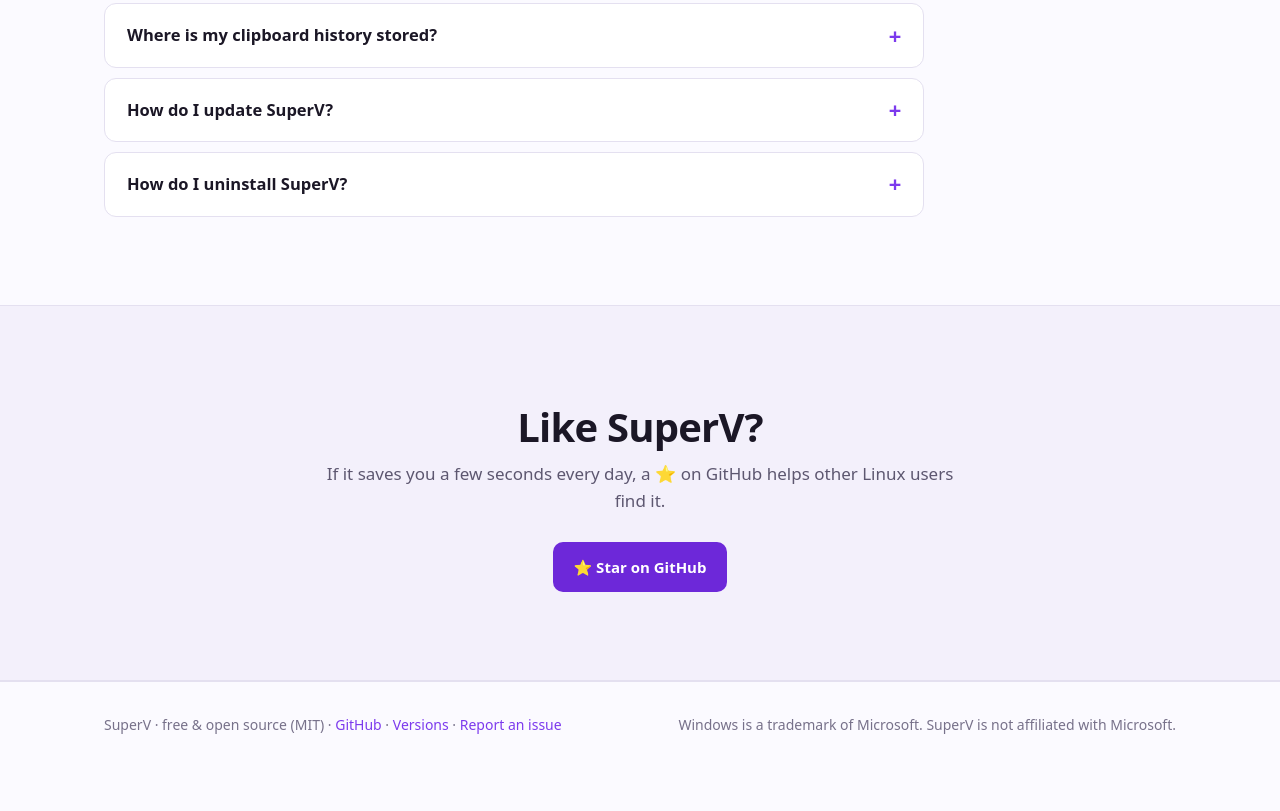
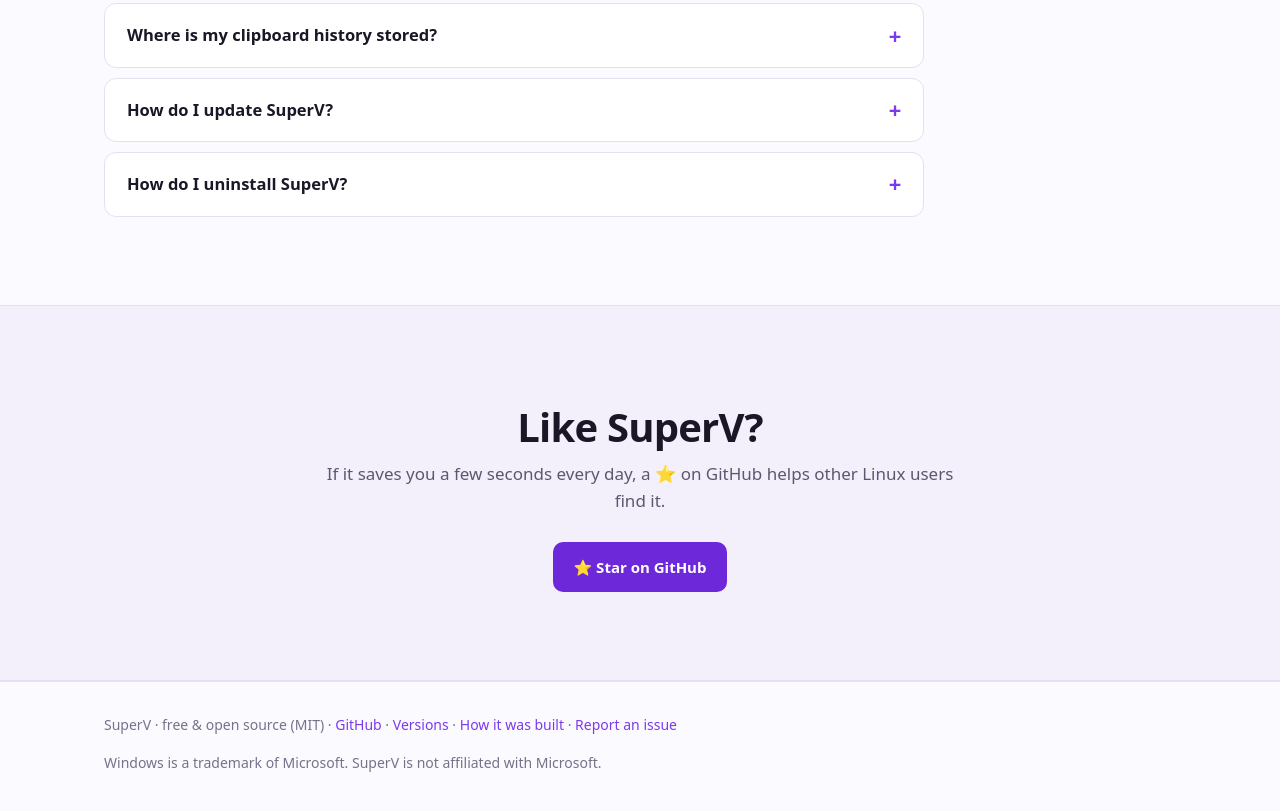
Before and after one commit to saikatnjm/superv, a plain HTML site: page docs/index.html in a window 1280 px wide. Shown: the part 8799-9610 px from the top of the page. Before the commit the page ends 9579 px from the top, so only its background shows below. Drawn offline with Linux system fonts and the light colour scheme.

Commit message:
Pages: footer link to the How it was built article
Co-Authored-By: Claude Opus 5.5 <noreply@anthropic.com>

```diff
--- a/docs/index.html
+++ b/docs/index.html
@@ -647,7 +647,7 @@
 
 <footer>
   <div class="wrap">
-    <span>SuperV · free &amp; open source (MIT) · <a href="https://github.com/saikatnjm/superv">GitHub</a> · <a href="versions.html">Versions</a> · <a href="https://github.com/saikatnjm/superv/issues">Report an issue</a></span>
+    <span>SuperV · free &amp; open source (MIT) · <a href="https://github.com/saikatnjm/superv">GitHub</a> · <a href="versions.html">Versions</a> · <a href="https://njmsaikat.hashnode.dev/i-missed-windows-win-v-on-linux-so-i-built-it-in-360-kb-of-c">How it was built</a> · <a href="https://github.com/saikatnjm/superv/issues">Report an issue</a></span>
     <span>Windows is a trademark of Microsoft. SuperV is not affiliated with Microsoft.</span>
   </div>
 </footer>
```
